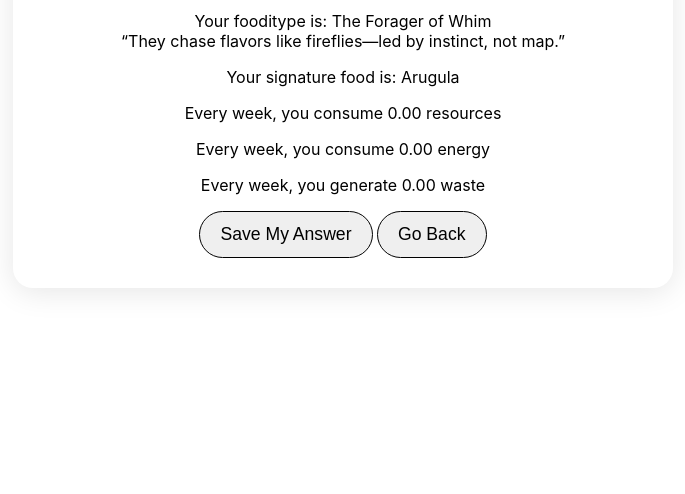
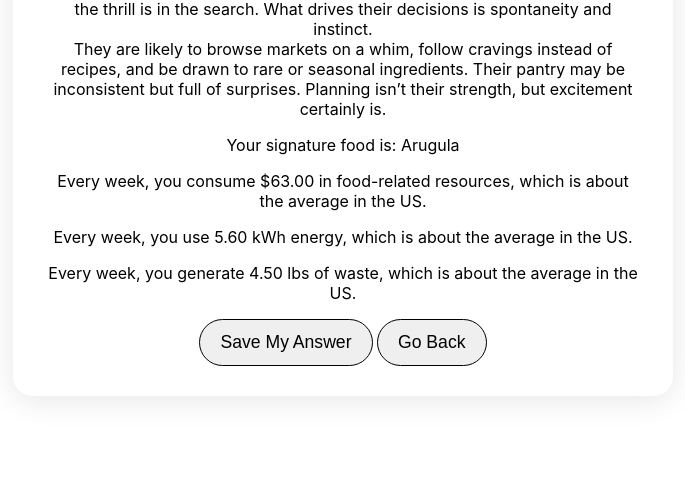
Before and after one commit to Wesley6241/foodinality-site, a plain HTML site: page result.html in a window 1280 px wide. Shown: the part 306-800 px from the top of the page, without its empty margins (297-982 px from the left). Drawn offline with Linux system fonts and the light colour scheme.

Commit message:
Update result display logic and behavior descriptions

```diff
--- /dev/null
+++ b/foodi_behavior.json
@@ -0,0 +1,17 @@
+{
+  "Before": {
+    "desire": "\ud83c\udf31 The Forager of Whim (Before \u00d7 Desire)\nThis person feels most connected to food before it even enters the kitchen\u2014the thrill is in the search. What drives their decisions is spontaneity and instinct.\nThey are likely to browse markets on a whim, follow cravings instead of recipes, and be drawn to rare or seasonal ingredients. Their pantry may be inconsistent but full of surprises. Planning isn\u2019t their strength, but excitement certainly is.",
+    "routine": "\ud83d\uddfa The Cartographer (Before \u00d7 Routine)\nThis person connects to food most deeply during the planning and procurement phase. They are driven by structure and routine.\nThey probably meal-plan weekly, have a mapped-out grocery list, and find satisfaction in efficient shopping. Predictability gives them peace, and they likely make thoughtful, budget-conscious food choices over spontaneous ones.",
+    "ethos": "\ud83c\udf3e The Soil Believer (Before \u00d7 Ethos)\nThis person is most attached to the food cycle before meals, especially the origins and ethical choices. What drives them is a sense of responsibility and values.\nThey likely choose local, organic, or self-grown foods, and may participate in CSA programs or farmer's markets. Food is more than nourishment\u2014it is a way to act on what they believe in. Every item in their basket reflects a conscious decision."
+  },
+  "During": {
+    "desire": "\ud83c\udfa8 The Sensorialist (During \u00d7 Desire)\nThis person finds their deepest connection to food while eating, and they are driven by sensual pleasure.\nThey likely choose meals that are colorful, aromatic, and textured. They might savor small bites and enjoy shared meals in vibrant settings. For them, how the food looks and feels is just as important as how it tastes. Presentation, mood, and atmosphere guide their choices.",
+    "routine": "\u23f1 The Formula Seeker (During \u00d7 Routine)\nThis person is most attuned to food during the act of eating, but what drives them is efficiency and regulation.\nThey probably eat at the same times daily, value nutrient balance, and lean into meal prep and portion control. Eating is an optimization task\u2014fuel for productivity. Their behavior leans toward pragmatism and time management rather than indulgence.",
+    "ethos": "\ud83d\udd6f The Ritualist (During \u00d7 Ethos)\nThis person\u2019s bond with food peaks during meals, and their behavior is guided by values and internal rhythm.\nThey might light candles before eating, put away screens, or say a quiet thanks before the first bite. Eating is sacred\u2014a moment to reconnect with oneself or with others. Food is not just fuel; it's a ritual that grounds and centers."
+  },
+  "After": {
+    "desire": "\ud83d\udca8 The Refresher (After \u00d7 Desire)\nThis person feels most connected to food in the aftermath\u2014when the space is cleared, and the body feels light. They\u2019re driven by the desire for renewal.\nThey might tidy up immediately after meals, seek balance after indulgence, or opt for foods that \u201cdon\u2019t weigh them down.\u201d They are likely to be drawn to cleansing routines and mindful snacking. They act not out of guilt but pursuit of feeling fresh.",
+    "routine": "\ud83d\udce6 The Arranger (After \u00d7 Routine)\nThis person\u2019s deepest tie to food is after it\u2019s eaten\u2014they find comfort in restoring order. They\u2019re driven by the logic of systems and flow.\nThey likely clean the kitchen in a particular sequence, label leftovers, compost methodically, and track grocery use. They value predictability and find satisfaction in minimizing waste and managing household food efficiently.",
+    "ethos": "\ud83e\uddf6 The Reweaver (After \u00d7 Ethos)\nThis person feels most attached to food when reflecting on what remains. They are driven by the values of reuse and continuity.\nThey are likely to repurpose leftovers, avoid throwing anything away, and see even scraps as future ingredients or compost. For them, waste is not an end\u2014it\u2019s part of an ongoing story where food, life, and meaning are intricately linked."
+  }
+}
--- a/result.html
+++ b/result.html
@@ -11,6 +11,7 @@
     <div class="content-box">
         <h1>✨ Your Foodinality Test Result ✨</h1>
         <p id="fooditype"></p>
+        <p id="behavior"></p>
         <p id="signaturefood"></p>
         <p id="resource"></p>
         <p id="energy"></p>
--- a/script.js
+++ b/script.js
@@ -17,7 +17,8 @@ async function generateResult() {
 
   let cycleScore = { before: 0, during: 0, after: 0 };
   let focusScore = { desire: 0, routine: 0, ethos: 0 };
-  let resource = 0, energy = 0, waste = 0;
+  let resourceMultiplier = 1, energyMultiplier = 1, wasteMultiplier = 1;
+
 
   options.forEach(({ option_id }) => {
     const c = Object.values(data.cycle_scores).find(o => o.option_id === option_id);
@@ -39,10 +40,22 @@ async function generateResult() {
       }
     }
 
-    resource += data.multipliers.resource[option_id] || 1;
-    energy += data.multipliers.energy[option_id] || 1;
-    waste += data.multipliers.waste[option_id] || 1;
+    resourceMultiplier *= data.multipliers.resource[option_id] || 1;
+    energyMultiplier *= data.multipliers.energy[option_id] || 1;
+    wasteMultiplier *= data.multipliers.waste[option_id] || 1;
   });
+
+    const BASE_RESOURCE = 63;
+  const BASE_ENERGY = 5.6;
+  const BASE_WASTE = 4.5;
+
+  const resource = BASE_RESOURCE * resourceMultiplier;
+  const energy = BASE_ENERGY * energyMultiplier;
+  const waste = BASE_WASTE * wasteMultiplier;
+
+  const resourceDiffAvg = BASE_RESOURCE * (resourceMultiplier - 1);
+  const energyDiffAvg = BASE_ENERGY * (energyMultiplier - 1);
+  const wasteDiffAvg = BASE_WASTE * (wasteMultiplier - 1);
 
   const topCycle = getTopKey(cycleScore);
   const topFocus = getTopKey(focusScore);
@@ -51,9 +64,30 @@ async function generateResult() {
 
   document.getElementById("fooditype").innerText = `Your fooditype is: ${foodi}`;
   document.getElementById("signaturefood").innerText = `Your signature food is: ${edible}`;
-  document.getElementById("resource").innerText = `Every week, you consume ${resource.toFixed(2)} resources`;
-  document.getElementById("energy").innerText = `Every week, you consume ${energy.toFixed(2)} energy`;
-  document.getElementById("waste").innerText = `Every week, you generate ${waste.toFixed(2)} waste`;
+  // Load and display behavior description
+  const behaviorResponse = await fetch("foodi_behavior.json");
+  const behaviorData = await behaviorResponse.json();
+  const behaviorText = behaviorData[topCycle.charAt(0).toUpperCase() + topCycle.slice(1)][topFocus];
+  document.getElementById("behavior").innerText = behaviorText;
+
+  document.getElementById("resource").innerText =
+  `Every week, you consume $${resource.toFixed(2)} in food-related resources, ` +
+  (Math.abs(resourceDiffAvg) < 0.01
+    ? `which is about the average in the US.`
+    : `which is ${Math.abs(resourceDiffAvg).toFixed(2)} dollars ${resourceDiffAvg > 0 ? "above" : "below"} the average.`);
+
+document.getElementById("energy").innerText =
+  `Every week, you use ${energy.toFixed(2)} kWh energy, ` +
+  (Math.abs(energyDiffAvg) < 0.01
+    ? `which is about the average in the US.`
+    : `which is ${Math.abs(energyDiffAvg).toFixed(2)} kWh ${energyDiffAvg > 0 ? "above" : "below"} the average.`);
+
+document.getElementById("waste").innerText =
+  `Every week, you generate ${waste.toFixed(2)} lbs of waste, ` +
+  (Math.abs(wasteDiffAvg) < 0.01
+    ? `which is about the average in the US.`
+    : `which is ${Math.abs(wasteDiffAvg).toFixed(2)} lbs ${wasteDiffAvg > 0 ? "above" : "below"} the average.`);
+
 
   // 清除记录（防止下次打开还带着）
   // localStorage.removeItem("selectedOptions");
```
Also changed, not shown: 1.html (+1 -0 lines), 10.html (+1 -0 lines), 12.html (+1 -0 lines), 13.html (+1 -0 lines), 16.html (+1 -0 lines), 17.html (+1 -0 lines), 18.html (+1 -0 lines), 19.html (+1 -0 lines), 20.html (+1 -0 lines), 21.html (+1 -0 lines), 23.html (+0 -1 lines), 24.html (+1 -0 lines), 25.html (+1 -0 lines), 4.html (+1 -0 lines), 2 more files.
